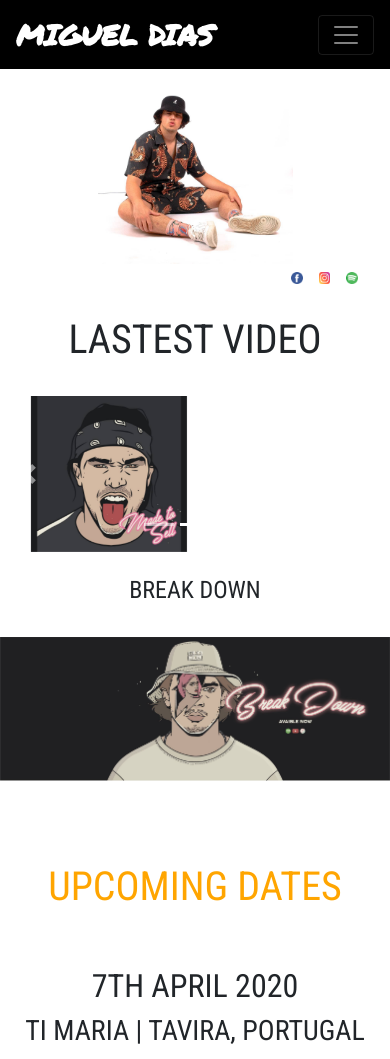
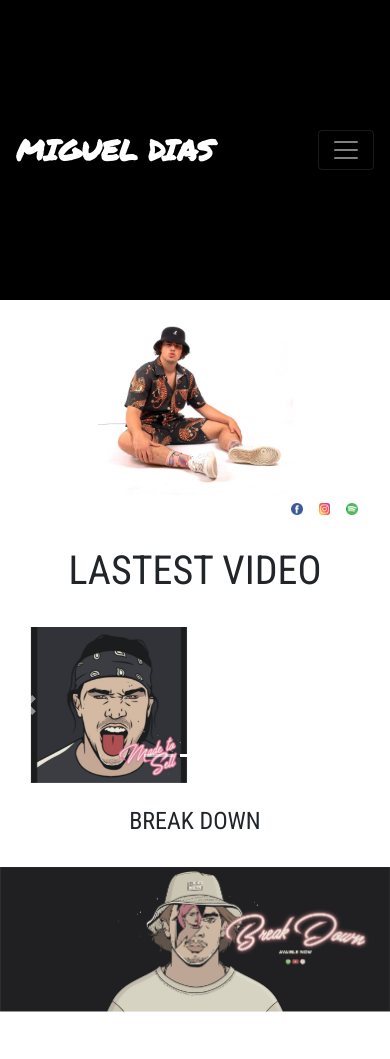
Before and after one commit to beatrizalmeidapires/miguel-dias, a website: page index.html in a window 390 px wide. Shown: the top 1059 px of the page. Drawn offline with nearby package versions, Linux system fonts and the light colour scheme.

Commit message:
increased the size of the navbar

```diff
--- a/css/styles.css
+++ b/css/styles.css
@@ -80,6 +80,7 @@ a.nav-link:hover{
 }
 
 .tour-schedule > h1 {
+  font-weight: 700;
   color: orange;
   padding: 2rem;
   margin-top: 50px;
@@ -94,8 +95,14 @@ a.nav-link:hover{
 }
 
 /* If the media is 900px or less do this: */
-@media screen and (max-width: 900px) {
+@media screen and (max-width: 600px) {
   .nav-item {
     padding: 0;
   }
+
+.nav {
+    height: 300px;
+  }
+
+
 }
--- a/index.html
+++ b/index.html
@@ -21,7 +21,7 @@
 <body>
   <!-- Nav Bar -->
   <section>
-    <nav class="navbar navbar-expand-lg navbar-dark">
+    <nav class="nav navbar navbar-expand-lg navbar-dark">
 
       <a class="navbar-brand" href="#">MIGUEL DIAS</a>
 
```
